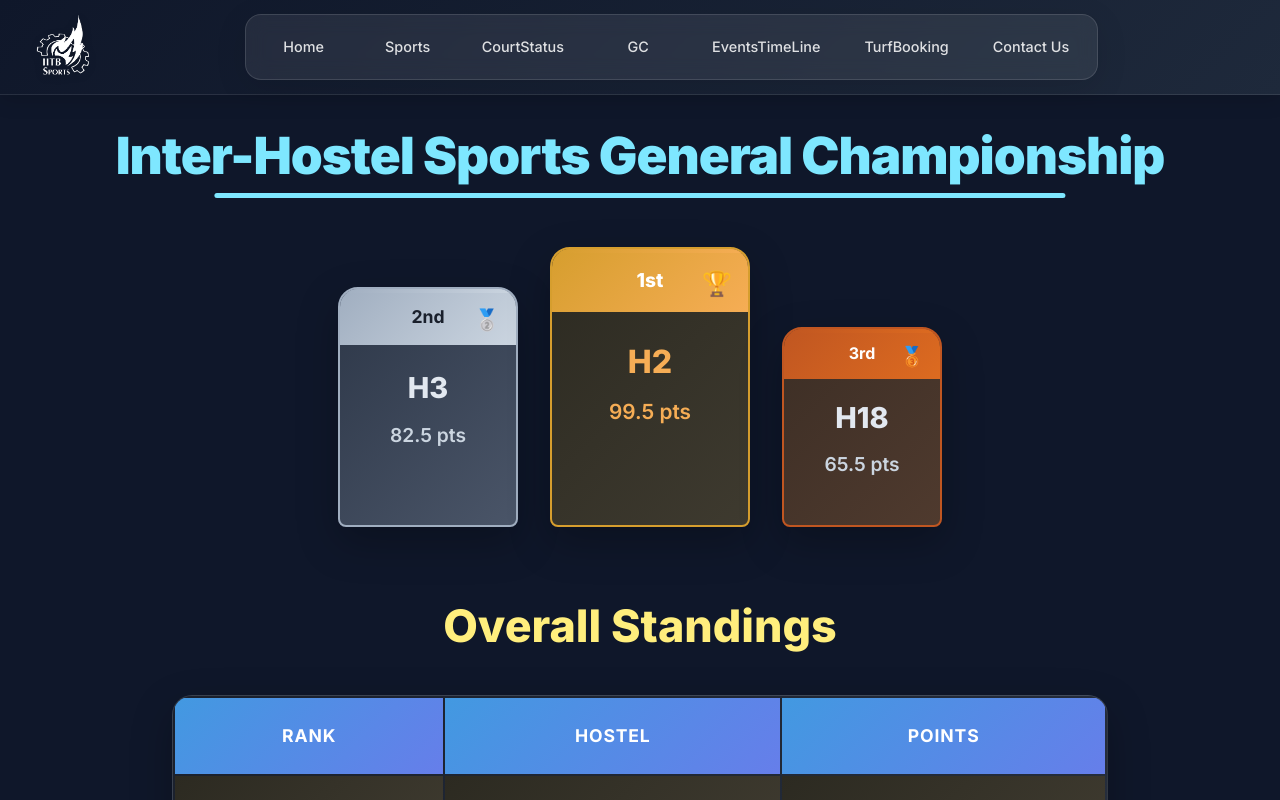
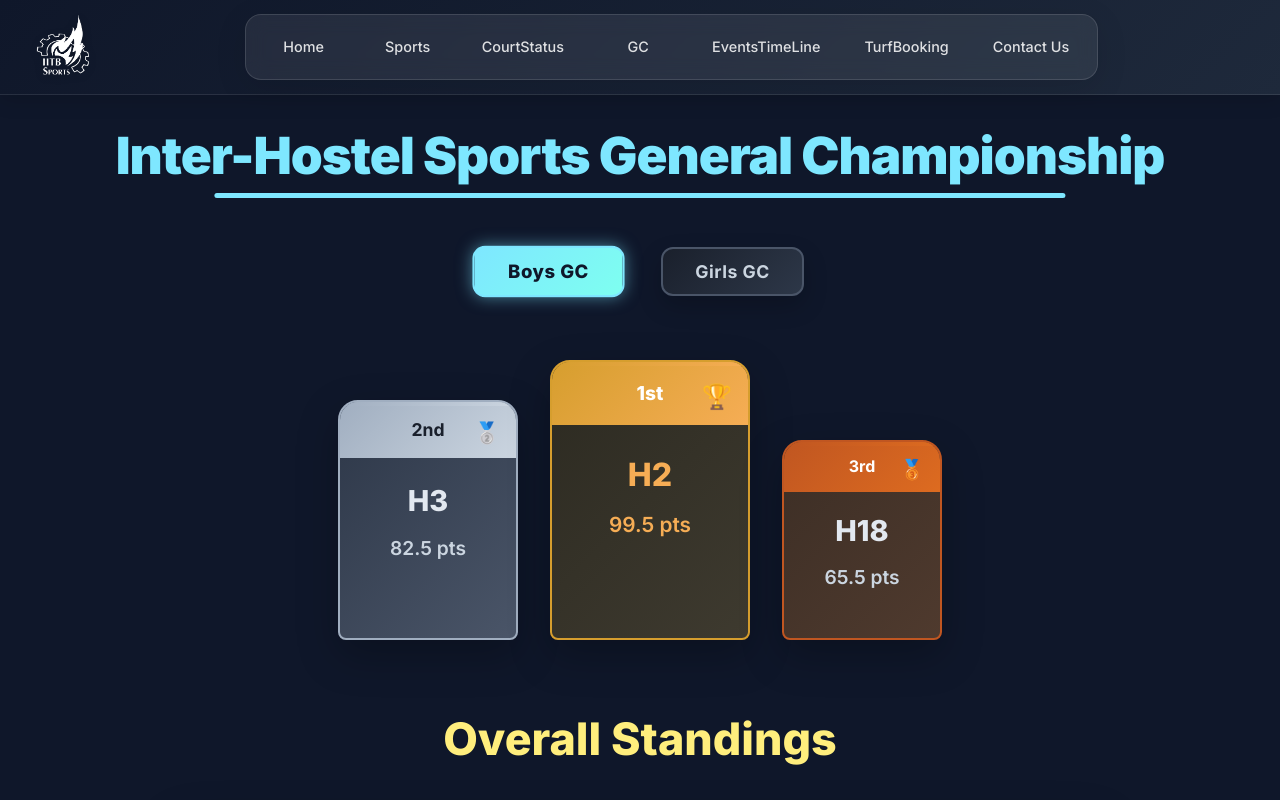
Before and after one commit to AryanshKukreja/Sports-Website, a React (Create React App) app in the folder client/: page /sports/GC in a window 1280 px wide. Shown: the top 800 px of the page. Built offline with nearby package versions, Linux system fonts and the light colour scheme.

Commit message:
girls gc

```diff
--- a/client/src/components/Gc/GC.css
+++ b/client/src/components/Gc/GC.css
@@ -9,6 +9,51 @@
 }
 
 /* Main Container */
+.gc-tabs {
+  display: flex;
+  justify-content: center;
+  align-items: center;
+  margin: 2rem auto;
+  gap: 1rem;
+  flex-wrap: wrap;
+}
+
+
+.gc-tab-button {
+  background: linear-gradient(135deg, #1a202c 0%, #2d3748 100%);
+  border: 2px solid #4a5568;
+  padding: 0.75rem 2rem;
+  margin: 0 12px;
+  font-size: 1.1rem;
+  font-weight: 700;
+  color: #cbd5e0;
+  border-radius: 12px;
+  cursor: pointer;
+  box-shadow: 0 10px 25px rgba(0, 0, 0, 0.2);
+  transition: all 0.3s ease;
+  letter-spacing: 0.5px;
+}
+
+.gc-tab-button:hover {
+  border-color: #7ee7ff;
+  color: #7ee7ff;
+  transform: translateY(-2px);
+  box-shadow: 0 12px 30px rgba(126, 231, 255, 0.2);
+}
+
+.gc-tab-button.active {
+  background: linear-gradient(135deg, #7ee7ff 0%, #7efff0 100%);
+  color: #0f172a;
+  border-color: #7ee7ff;
+  font-weight: 800;
+  box-shadow: 0 0 15px #7ee7ff80;
+  transform: scale(1.05);
+}
+
+
+
+
+
 .gc-container {
   font-family: 'Inter', -apple-system, BlinkMacSystemFont, 'Segoe UI', sans-serif;
   background: #0f172a;
--- a/client/src/components/Gc/GC.js
+++ b/client/src/components/Gc/GC.js
@@ -94,6 +94,83 @@ const sportsData = {
   ]
 };
 
+const girlssportsData = {
+  Aquatics: [
+    { name: "H10", points: 10 },
+    { name: "H15A", points: 6 },
+    { name: "H15B", points: 4 }
+  ],
+  Athletics: [
+    { name: "H15A", points: 20 },
+    { name: "H10", points: 12 },
+    { name: "H11", points: 8 }
+  ],
+  Badminton: [
+    { name: "H15B", points: 10 },
+    { name: "H10", points: 6 },
+    { name: "H11", points: 4 }
+  ],
+  Basketball: [
+    { name: "H10", points: 10 },
+    { name: "H15A", points: 6 },
+    { name: "H15B", points: 4 }
+  ],
+  Carrom: [
+    { name: "H11", points: 10 },
+    { name: "H10", points: 6 },
+    { name: "H15A", points: 4 }
+  ],
+  Chess: [
+    { name: "H15A", points: 10 },
+    { name: "H10", points: 6 },
+    { name: "H15B", points: 4 }
+  ],
+  Cricket: [
+    { name: "H15B", points: 10 },
+    { name: "H10", points: 6 },
+    { name: "H11", points: 4 }
+  ],
+  Football: [
+    { name: "H10", points: 10 },
+    { name: "H15A", points: 6 }
+  ],
+  Hockey: [
+    { name: "H11", points: 10 },
+    { name: "H15B", points: 6 },
+    { name: "H10", points: 4 }
+  ],
+  KhoKho: [
+    { name: "H10", points: 10 },
+    { name: "H11", points: 6 },
+    { name: "H15A", points: 4 }
+  ],
+  LawnTennis: [
+    { name: "H10", points: 10 },
+    { name: "H15A", points: 6 },
+    { name: "H15B", points: 4 }
+  ],
+  Squash: [
+    { name: "H11", points: 10 },
+    { name: "H15A", points: 6 },
+    { name: "H15B", points: 4 }
+  ],
+  TableTennis: [
+    { name: "H15B", points: 10 },
+    { name: "H10", points: 6 },
+    { name: "H11", points: 4 }
+  ],
+  Volleyball: [
+    { name: "H15B", points: 10 },
+    { name: "H10", points: 6 },
+    { name: "H11", points: 4 }
+  ],
+  Waterpolo: [
+    { name: "H10", points: 10 },
+    { name: "H15A", points: 6 },
+    { name: "H15B", points: 4 }
+  ]
+};
+
 
 // Overall standings data
 const standings = [
@@ -111,21 +188,56 @@ const standings = [
    { name: "H4", points: 10 },
 ];
 
+const girlsStandings = [
+  { name: "H10", points: 116 },
+  { name: "H15B", points: 100 },
+  { name: "H15A", points: 62 },
+  { name: "H11", points: 56 }
+];
+
 const GC = () => {
+  const [activeTab, setActiveTab] = useState("boys");
+  const currentSportsData = activeTab === "boys" ? sportsData : girlssportsData;
+  const currentStandings = activeTab === "boys" ? standings : girlsStandings;
+
+
   const [selectedSport, setSelectedSport] = useState("");
-  const podium = standings.slice(0, 3);
+  const podium = currentStandings.slice(0, 3);
 
   const handleSportChange = (e) => {
     setSelectedSport(e.target.value);
   };
 
-  const selectedSportData = sportsData[selectedSport] || [];
+  const selectedSportData = currentSportsData[selectedSport] || [];
 
   return (
     <div className="gc-container">
       <header className="gc-header">
         <h1>Inter-Hostel Sports General Championship</h1>
       </header>
+
+      {/* Tab Switcher */}
+      <div className="gc-tabs">
+        <button
+          className={`gc-tab-button ${activeTab === "boys" ? "active" : ""}`}
+          onClick={() => {
+            setActiveTab("boys");
+            setSelectedSport(""); // Reset selected sport
+          }}
+        >
+          Boys GC
+        </button>
+        <button
+          className={`gc-tab-button ${activeTab === "girls" ? "active" : ""}`}
+          onClick={() => {
+            setActiveTab("girls");
+            setSelectedSport(""); // Reset selected sport
+          }}
+        >
+          Girls GC
+        </button>
+      </div>
+
 
       {/* Overall Podium Section */}
       <div className="gc-podium">
@@ -158,7 +270,7 @@ const GC = () => {
             </tr>
           </thead>
           <tbody>
-            {standings.map((hostel, index) => (
+            {currentStandings.map((hostel, index) => (
               <tr key={index}>
                 <td>{index + 1}</td>
                 <td>{hostel.name}</td>
@@ -178,7 +290,7 @@ const GC = () => {
           className="sport-dropdown"
         >
           <option value="">Select a Sport</option>
-          {Object.keys(sportsData).map((sport) => (
+          {Object.keys(currentSportsData).map((sport) => (
             <option key={sport} value={sport}>
               {sport}
             </option>
```
